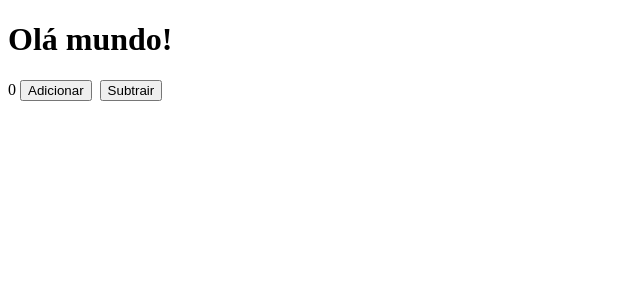
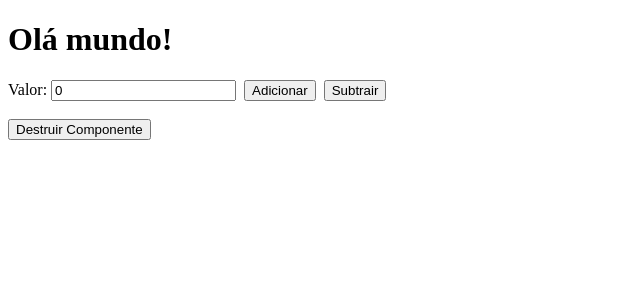
Before and after one commit to Felipe-Euzebio/angular13-udemy, an Angular app: page / in a window 1280 px wide. Shown: the top 300 px of the page, without its empty margins (0-640 px from the left). Built offline with nearby package versions, Linux system fonts and the light colour scheme.

Commit message:
Aula 15 - ngOnDestroy

```diff
--- a/src/app/app.component.ts
+++ b/src/app/app.component.ts
@@ -1,17 +1,22 @@
-import { Component, OnInit, DoCheck, AfterContentInit, AfterViewInit, AfterViewChecked, AfterContentChecked } from '@angular/core';
+import { Component, OnInit, DoCheck, AfterContentInit, AfterViewInit, AfterViewChecked, AfterContentChecked, OnDestroy } from '@angular/core';
 
 @Component({
   selector: 'app-root',
   template: `
-  <app-title title="Olá mundo!"></app-title>
-  {{ valor }}
-  <button (click)="adicionar()">Adicionar</button>&nbsp;
-  <button (click)="subtrair()">Subtrair</button>
-  <router-outlet></router-outlet>`
+    <app-title *ngIf="destruir" title="Olá mundo!"></app-title>
+    <label>Valor: </label>
+    <input type="text" value="{{ valor }}">&nbsp;
+    <button (click)="adicionar()">Adicionar</button>&nbsp;
+    <button (click)="subtrair()">Subtrair</button><br><br>
+    <button (click)="destruirComponente()">Destruir Componente</button>&nbsp;
+    <router-outlet></router-outlet>
+  `
 })
-export class AppComponent implements OnInit, DoCheck, AfterContentInit, AfterViewInit, AfterViewChecked, AfterContentChecked {
+export class AppComponent implements OnInit, DoCheck, AfterContentInit, AfterViewInit, AfterViewChecked, AfterContentChecked, OnDestroy {
 
   public valor: number = 0;
+
+  public destruir: boolean = true;
 
   constructor() { }
 
@@ -22,6 +27,16 @@ export class AppComponent implements OnInit, DoCheck, AfterContentInit, AfterVie
 
   subtrair(): number {
     return this.valor -= 1;
+  }
+
+
+  destruirComponente(): void {
+    this.destruir = false;
+  }
+
+
+  ngOnDestroy(): void {
+    console.log('ngOnDestroy');
   }
 
 
```
